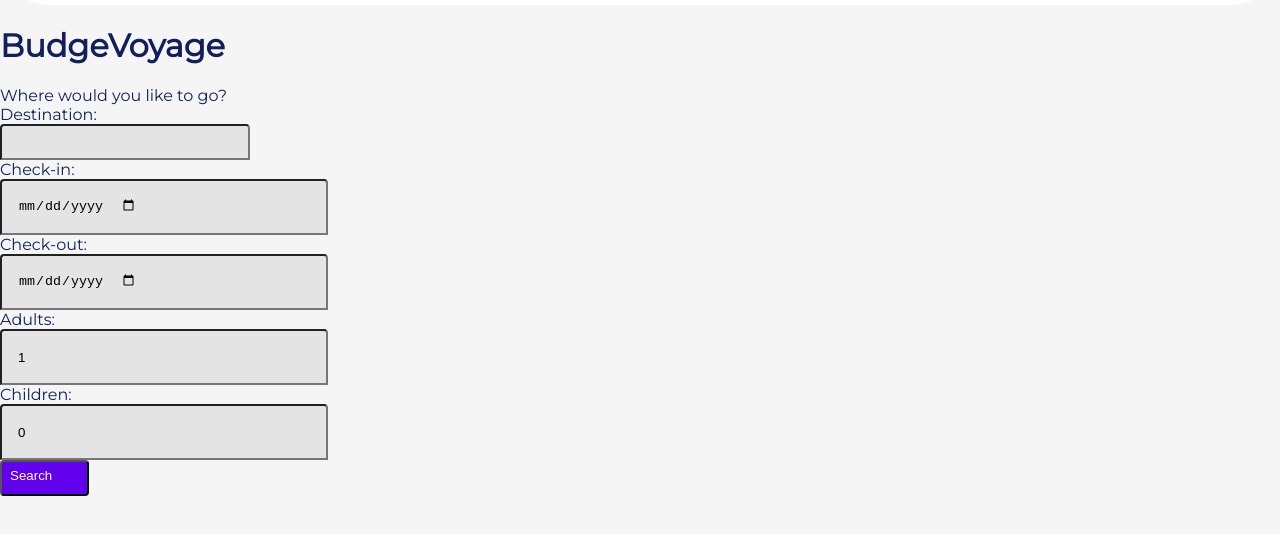
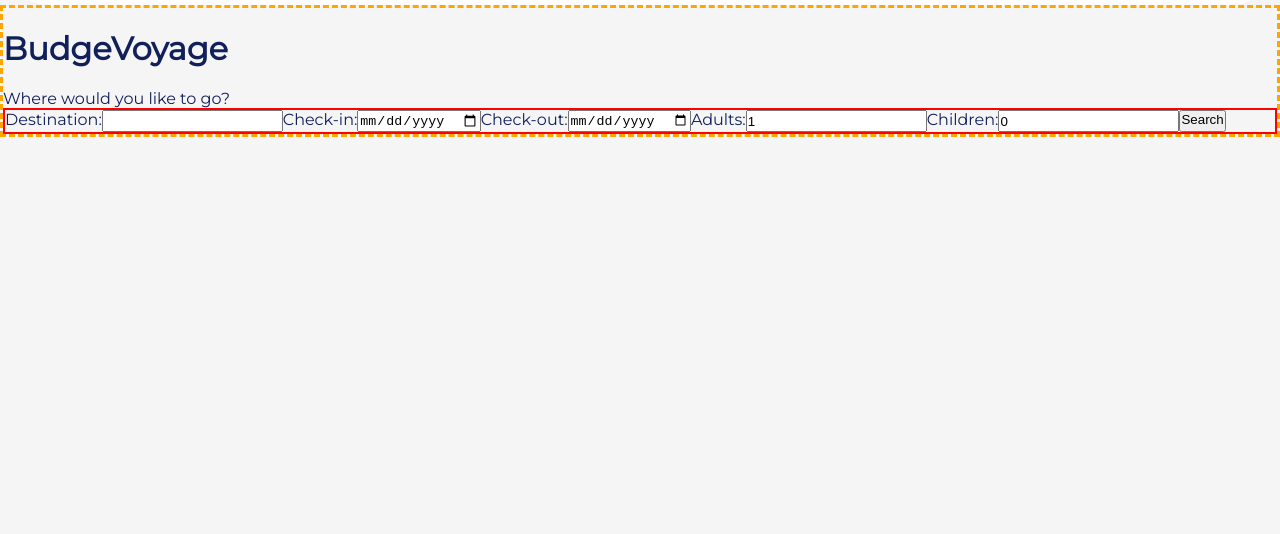
Before and after one commit to FSA-CAP-Team-8/BudgeVoyage, a React app: page /search in a window 1280 px wide. Shown: the part 84-618 px from the top of the page. Built offline with nearby package versions, Linux system fonts and the light colour scheme; some packages are replaced by stand-ins of ours; no server answers.

Commit message:
429 errors fixed. Styling next

```diff
--- a/client/features/Search/Search.js
+++ b/client/features/Search/Search.js
@@ -44,9 +44,9 @@ const Search = () => {
 
   return (
     <div className="mainSearch">
+      <div className="formContainer">
         <h1 id="title">BudgeVoyage</h1>
         <div>Where would you like to go?</div>
-
         <form onSubmit={handleSubmit} className="mainForm">
           <label htmlFor="destination">Destination:</label>
           <input
@@ -108,6 +108,8 @@ const Search = () => {
 
           <button type="submit">Search</button>
         </form>
+      </div>
+
       {isSubmitted && (
         <>
           <Hotel
--- a/public/style.css
+++ b/public/style.css
@@ -170,12 +170,8 @@ nav a {
 
 .mainForm {
   display: flex;
-  flex-direction: column;
-}
-
-.mainForm input:nth-child(2) {
-  width: 250px;
-  height: 25px;
+  flex-direction: row;
+  border: red 2px solid;
 }
 
 .mainForm input,
@@ -187,49 +183,9 @@ button {
   gap: 10px;
 }
 
-.mainForm input {
-  /* Auto layout */
-
+.component {
   display: flex;
-  flex-direction: row;
-  align-items: flex-start;
-  padding: 16px;
-  gap: 14px;
-
-  width: 328px;
-  height: 56px;
-
-  /* Surface overlay */
-
-  background: rgba(33, 33, 33, 0.08);
-  border-radius: 4px 4px 0px 0px;
-
-  /* Inside auto layout */
-
-  flex: none;
-  order: 0;
-  align-self: stretch;
-  flex-grow: 0;
-}
-
-.mainForm button {
-  /* 3. Contained/A. Text */
-
-  /* Auto layout */
-
-  display: flex;
-  flex-direction: row;
-  align-items: flex-start;
-  padding: 6px 6px 6px 8px;
-
-  width: 89px;
-  height: 36px;
-
-  /* 01. Primary/500 */
-
-  background: #6200ee;
-  color: white;
-  border-radius: 4px;
+  flex-direction: column;
 }
 
 .apiResults {
@@ -237,9 +193,15 @@ button {
   flex-direction: row;
   flex-wrap: wrap;
   gap: 60px;
+  margin: 10px;
 }
 
 .resultsCards {
   border: black solid 5px;
   gap: 30px;
+  margin: 10px;
 }
+
+.formContainer {
+  border: orange 3px dashed;
+}
```
Lines whose indentation alone changed are shown as unchanged.
